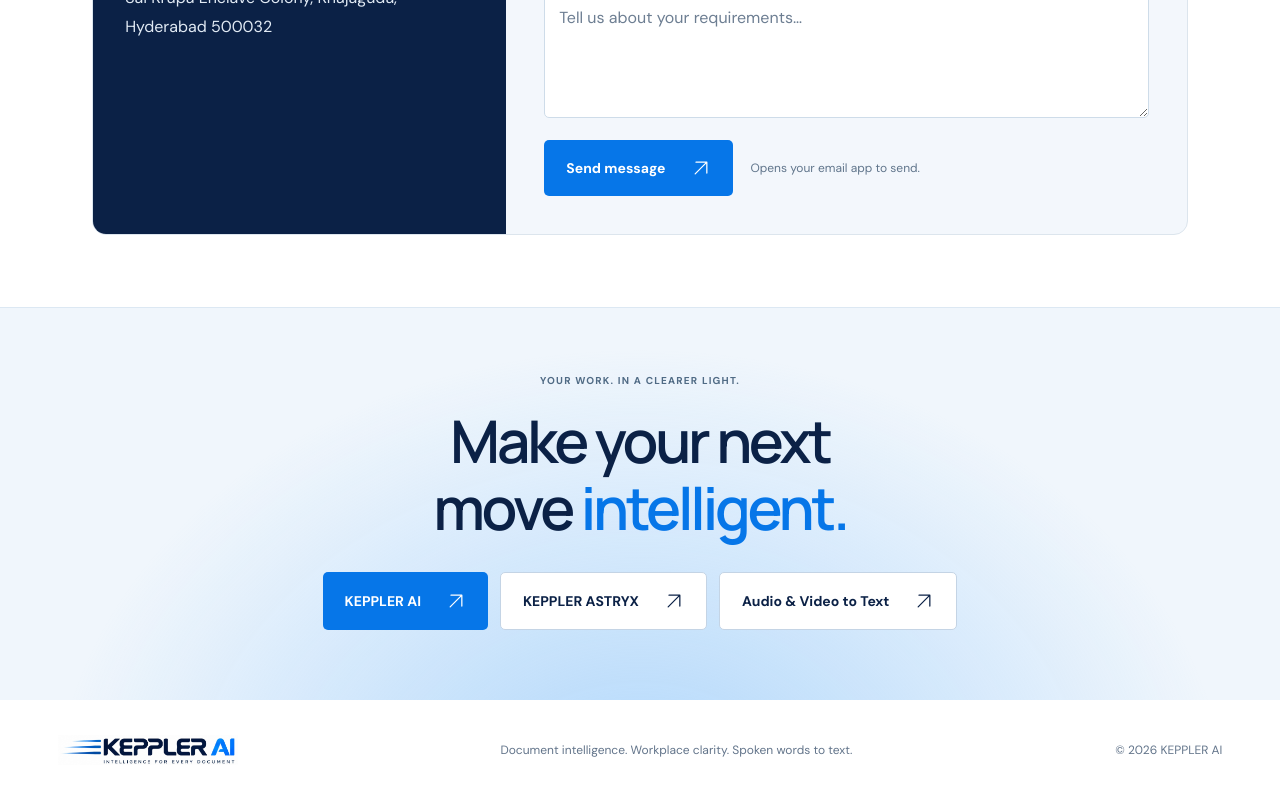
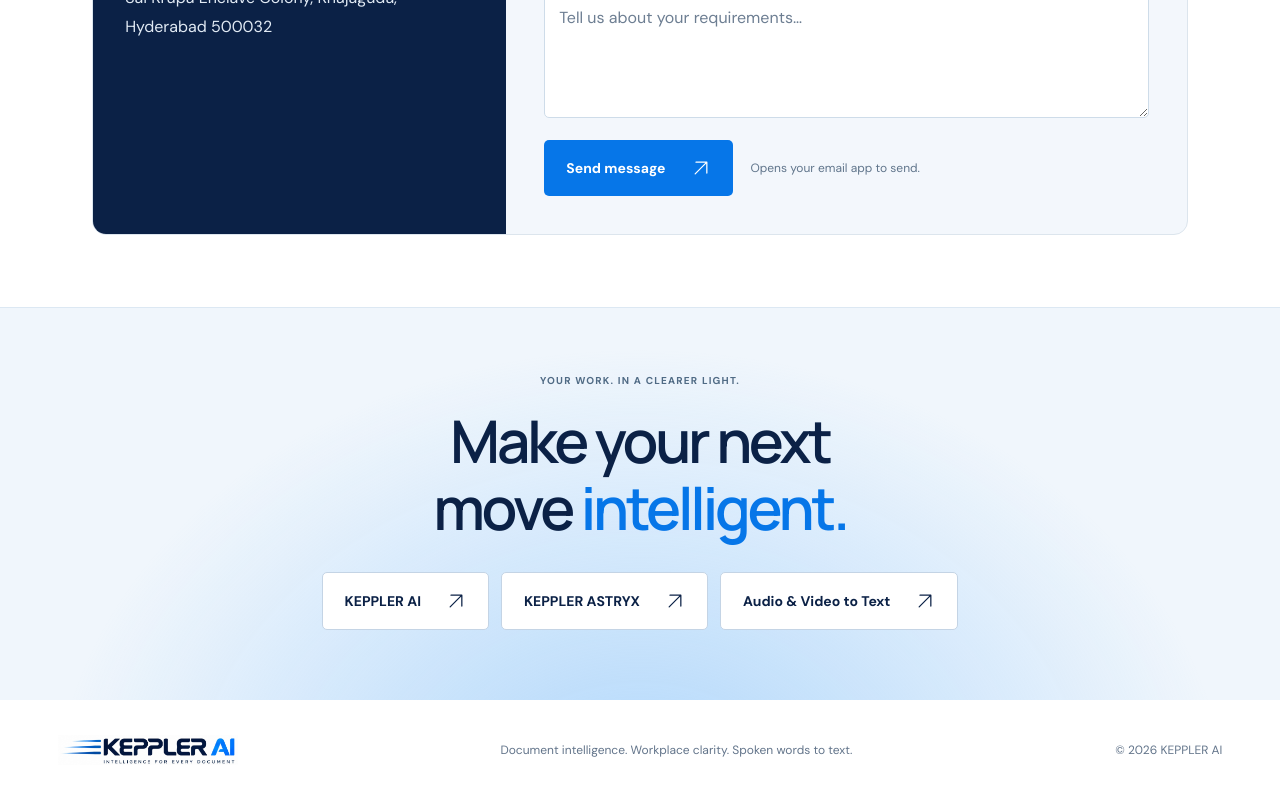
Before and after one commit to poshettyvarun-gif/Keppler-common.page, a React (Vite) app: page / in a window 1280 px wide. Shown: the part 5971-6771 px from the top of the page. Built offline with nearby package versions, Linux system fonts and the light colour scheme.

Commit message:
Give all closing product buttons equal hover styling

```diff
--- a/src/main.jsx
+++ b/src/main.jsx
@@ -110,7 +110,7 @@
     document.querySelectorAll('.reveal').forEach(el => observer.observe(el));
     return () => observer.disconnect();
   }, []);
-  return <div id="top"><a className="skip-link" href="#products">Skip to products</a><Header /><main><Hero /><div className="section-bridge"><span>DOCUMENTS. PEOPLE. SPOKEN WORDS.</span><span>EXPLORE ALL THREE PRODUCTS <Arrow /></span></div>{productData.map(p => <React.Fragment key={p.id}><ProductSection product={p} /><ContextSection productId={p.id} /></React.Fragment>)}<ContactSection /><section className="closing"><p className="eyebrow">YOUR WORK. IN A CLEARER LIGHT.</p><h2>Make your next<br />move <em>intelligent.</em></h2><div><a className="button primary" href={products.ai.url}>KEPPLER AI <Arrow diagonal /></a><a className="button secondary" href={products.astryx.url}>KEPPLER ASTRYX <Arrow diagonal /></a><a className="button secondary" href={products.transcription.url}>Audio &amp; Video to Text <Arrow diagonal /></a></div></section></main><footer><Logo /><p>Document intelligence. Workplace clarity. Spoken words to text.</p><span>© {new Date().getFullYear()} KEPPLER AI</span></footer></div>;
+  return <div id="top"><a className="skip-link" href="#products">Skip to products</a><Header /><main><Hero /><div className="section-bridge"><span>DOCUMENTS. PEOPLE. SPOKEN WORDS.</span><span>EXPLORE ALL THREE PRODUCTS <Arrow /></span></div>{productData.map(p => <React.Fragment key={p.id}><ProductSection product={p} /><ContextSection productId={p.id} /></React.Fragment>)}<ContactSection /><section className="closing"><p className="eyebrow">YOUR WORK. IN A CLEARER LIGHT.</p><h2>Make your next<br />move <em>intelligent.</em></h2><div><a className="button secondary" href={products.ai.url}>KEPPLER AI <Arrow diagonal /></a><a className="button secondary" href={products.astryx.url}>KEPPLER ASTRYX <Arrow diagonal /></a><a className="button secondary" href={products.transcription.url}>Audio &amp; Video to Text <Arrow diagonal /></a></div></section></main><footer><Logo /><p>Document intelligence. Workplace clarity. Spoken words to text.</p><span>© {new Date().getFullYear()} KEPPLER AI</span></footer></div>;
 }
 const route = window.location.pathname.replace(/\/$/, '');
 const isKepplerAiRoute = route === '/keppler-ai';
--- a/src/transcription/transcription.css
+++ b/src/transcription/transcription.css
@@ -51,6 +51,7 @@
 .product-dock .dock-product strong{font-size:12px}
 .product-dock .dock-product small{font-size:11px}
 .closing>div{flex-wrap:wrap}
+.closing .button.secondary:hover,.closing .button.secondary:focus-visible{background:var(--blue);border-color:var(--blue);color:#fff}
 @media(max-width:760px){.audio-video .product-scene{display:flex;flex-direction:column}.audio-video .product-copy{order:1}.home-transcription-preview{order:2}}
 @media(min-width:761px) and (max-width:1200px){.product-dock{grid-template-columns:repeat(3,minmax(0,1fr));padding:24px 5%}.product-dock .dock-intro{display:none}.product-dock .product-select{grid-column:1/-1;border:0;padding:15px 0 0;max-width:400px;width:100%;justify-self:center}.audio-video .product-copy h2{font-size:36px}.audio-video .product-description{font-size:15px}.home-transcription-preview{width:43%;right:3%}.home-transcription-preview .transcript-preview{padding:14px}.home-transcription-preview .transcript-preview-top{font-size:8px}}
 @media(max-width:760px){.product-dock{grid-template-columns:1fr;padding:20px 6%}.product-dock .dock-product strong{font-size:14px}.product-dock .dock-product small{font-size:13px}.audio-video .product-scene{min-height:0;padding-bottom:95px}.audio-video .product-copy{max-width:100%;padding:28px 6% 25px}.home-transcription-preview{position:relative;right:auto;top:auto;transform:none;width:auto;margin:0 6% 25px}.home-transcription-preview .transcript-preview{transform:none}.audio-video .workflow>span{max-width:90px;line-height:1.5}.transcription-example{padding:24px}.transcription-example-text{padding:20px}.transcription-example-text>p{font-size:18px}}
```
